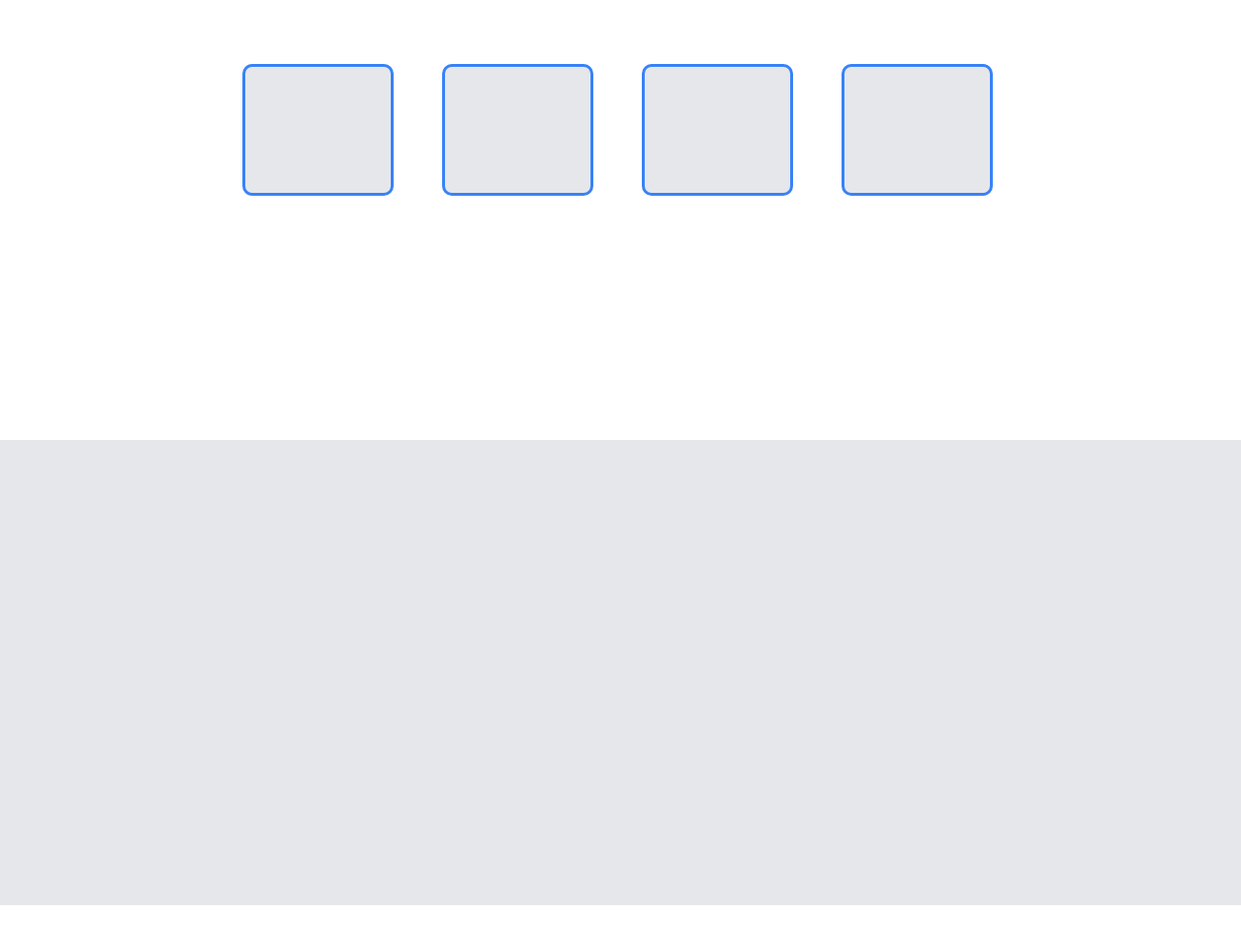
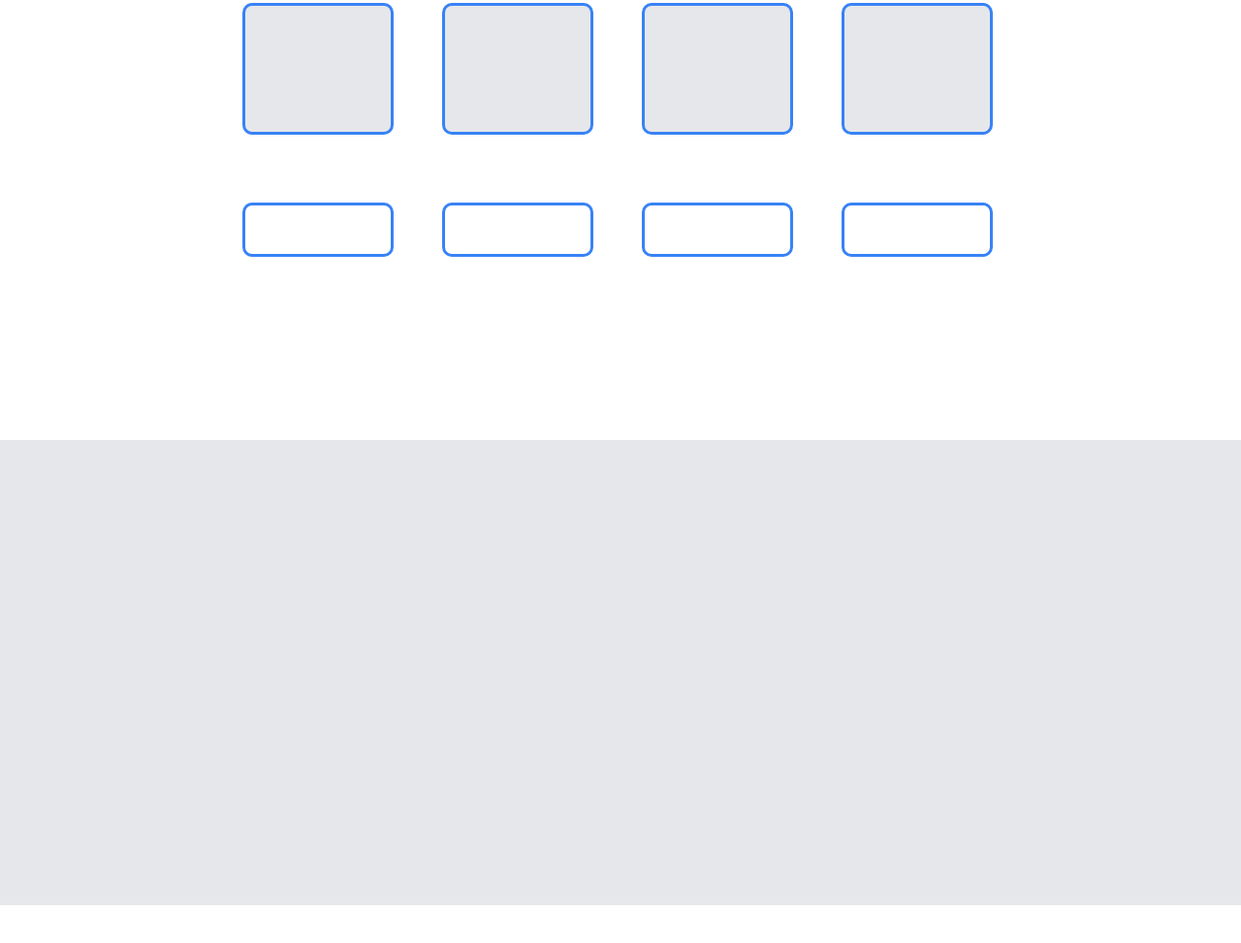
Before and after one commit to WillSilvey/odin-design, a plain HTML site: page index.html in a window 1280 px wide. Shown: the part 786-1759 px from the top of the page at 97% size. Drawn offline with Linux system fonts and the light colour scheme.

Commit message:
Fixed second panel text

```diff
--- a/index.html
+++ b/index.html
@@ -28,6 +28,10 @@
         <div class="panel2"></div>
         <div class="panel2"></div>
         <div class="panel2"></div>
+        <div class="panel2-one-text"></div>
+        <div class="panel2-text"></div>
+        <div class="panel2-text"></div>
+        <div class="panel2-text"></div>
       </div>
     </span>
     <span>
--- a/styles.css
+++ b/styles.css
@@ -58,10 +58,17 @@ html, body, div {
     height: 60vh;
 }
 
-.panel2-one {
+.panel2-one, .panel2-one-text {
     margin-left: 250px;
 }
 
+.panel2-text, .panel2-one-text    {
+    height: 50px;
+    width:  150px;
+    border: 3px #3882F6 solid;
+    border-radius: 10px;
+    margin-right: 50px;
+}
 .panel2, .panel2-one {
     height: 130px;
     width: 150px;
```
